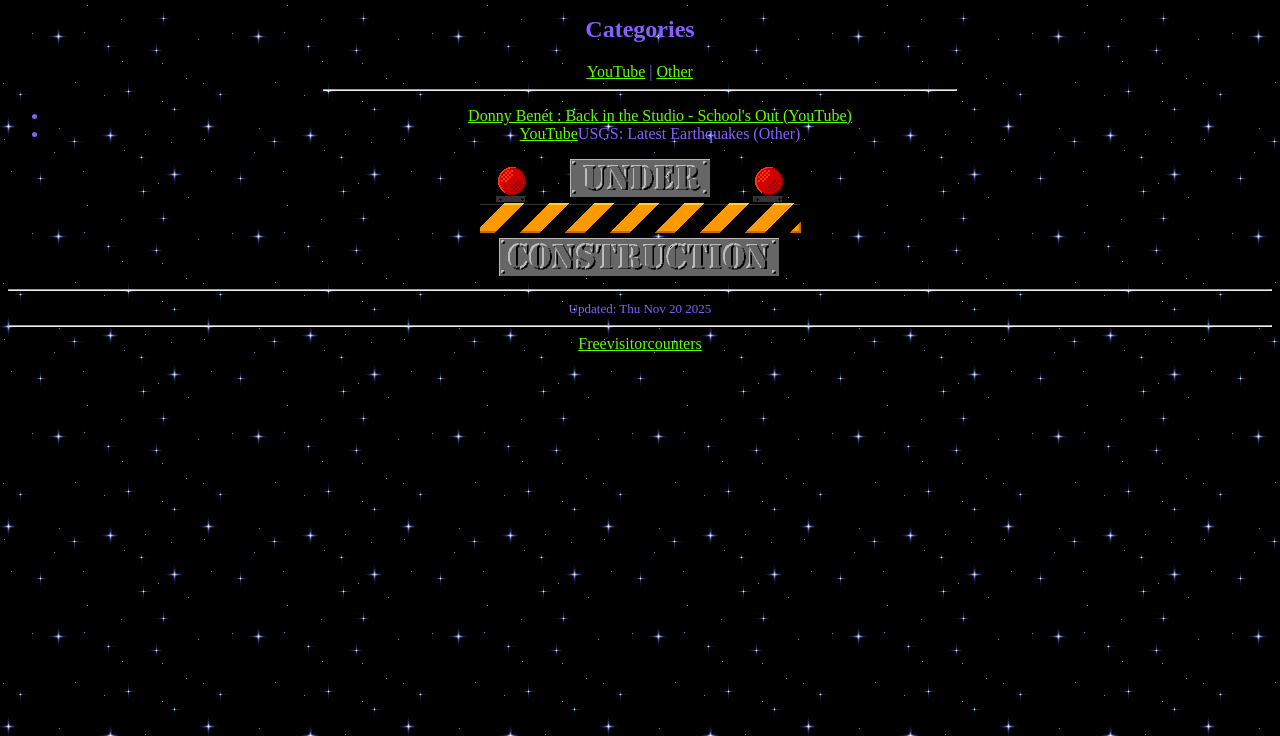
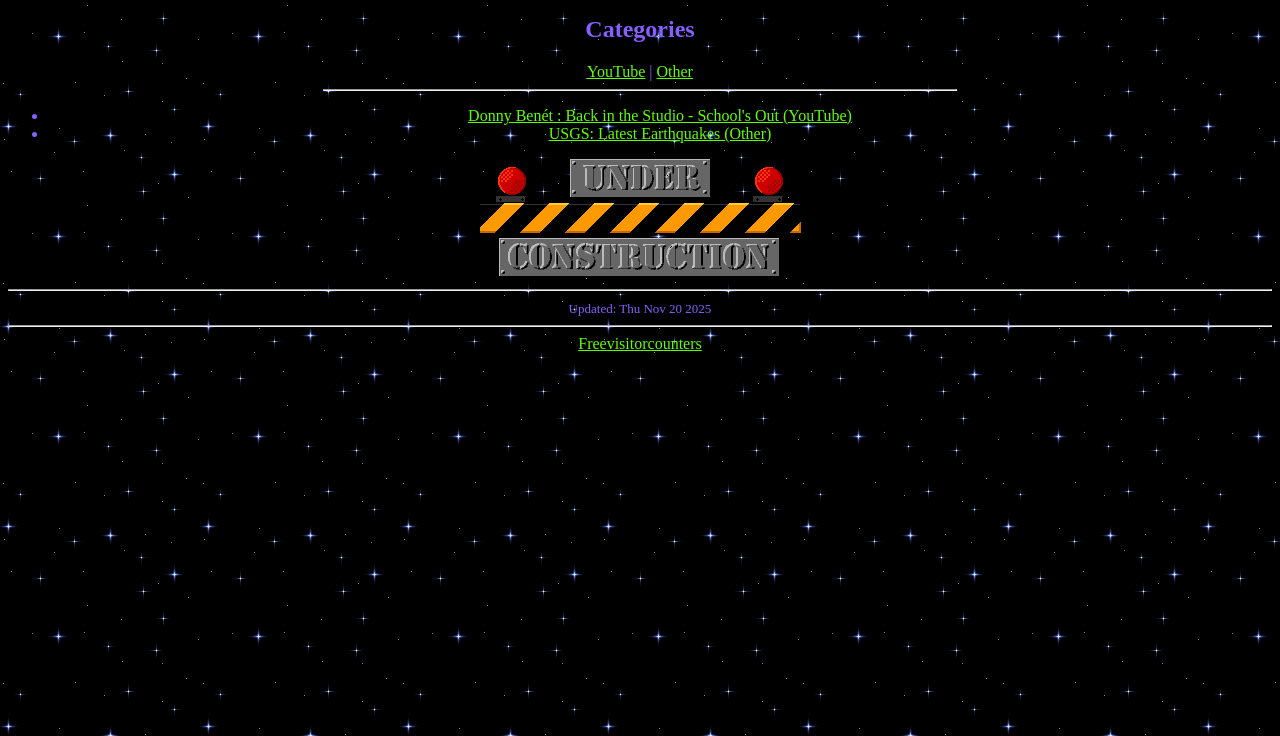
Before and after one commit to best-of-the-web/botw, a plain HTML site: page index.html in a window 1280 px wide. Shown: the part 64-800 px from the top of the page. Drawn offline with Linux system fonts and the light colour scheme; a script that the page names is missing.

Commit message:
Update index.html

```diff
--- a/index.html
+++ b/index.html
@@ -17,7 +17,7 @@
 
   <ul>
     <li><a href="https://youtu.be/pBwqd5ZLTW8?si=oQNKGNeT19NrSRHr">Donny Benét : Back in the Studio - School's Out (YouTube)</a></li>
-    <li><a href="https://earthquake.usgs.gov/earthquakes/map/?extent=-43.19717,-191.07422&extent=72.28907,90.17578">YouTube</a>USGS: Latest Earthquakes (Other)</a></li>
+    <li><a href="https://earthquake.usgs.gov/earthquakes/map/?extent=-43.19717,-191.07422&extent=72.28907,90.17578">USGS: Latest Earthquakes (Other)</a></a></li>
 
   </ul>
  <img src="pics/under-construction-01.gif">
```
